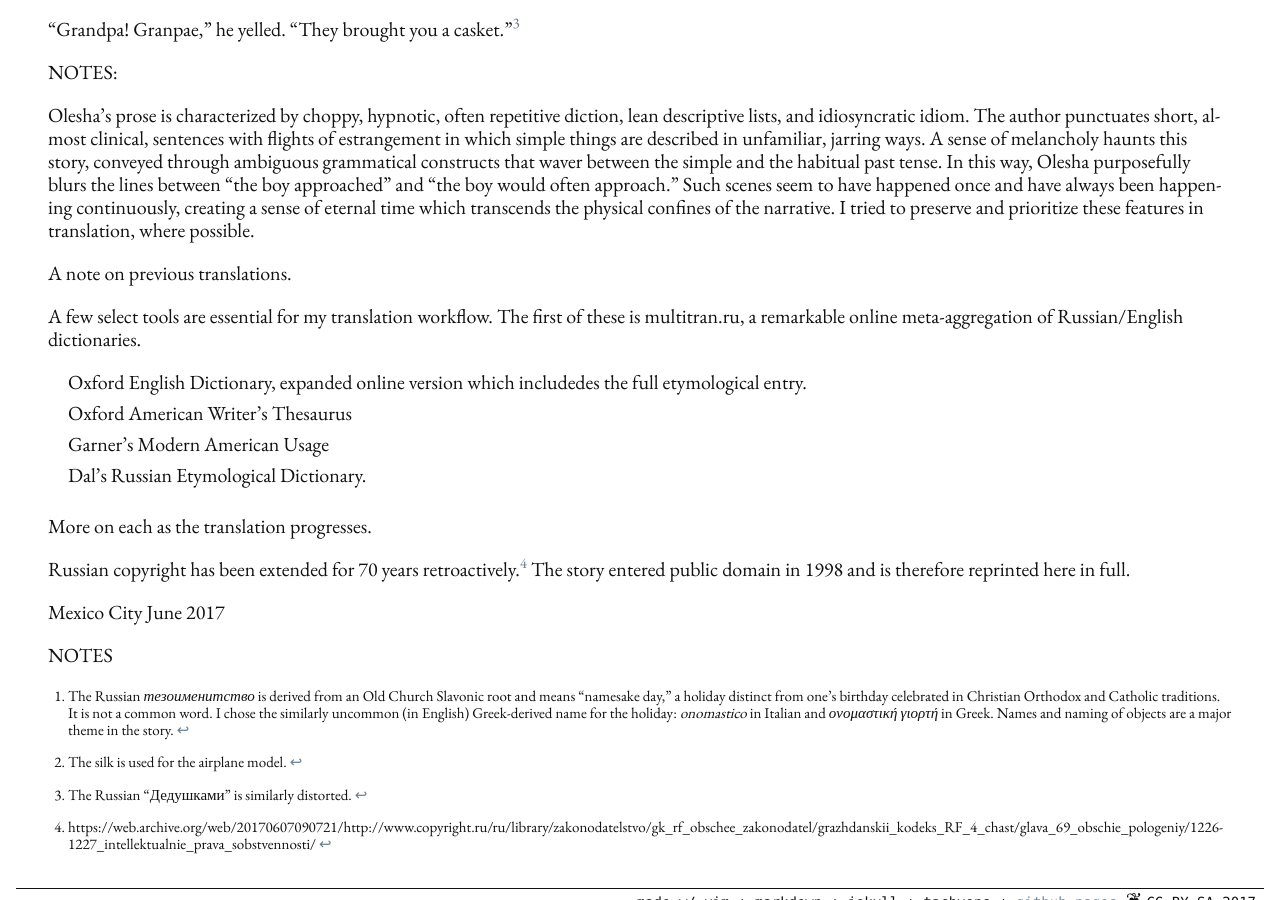
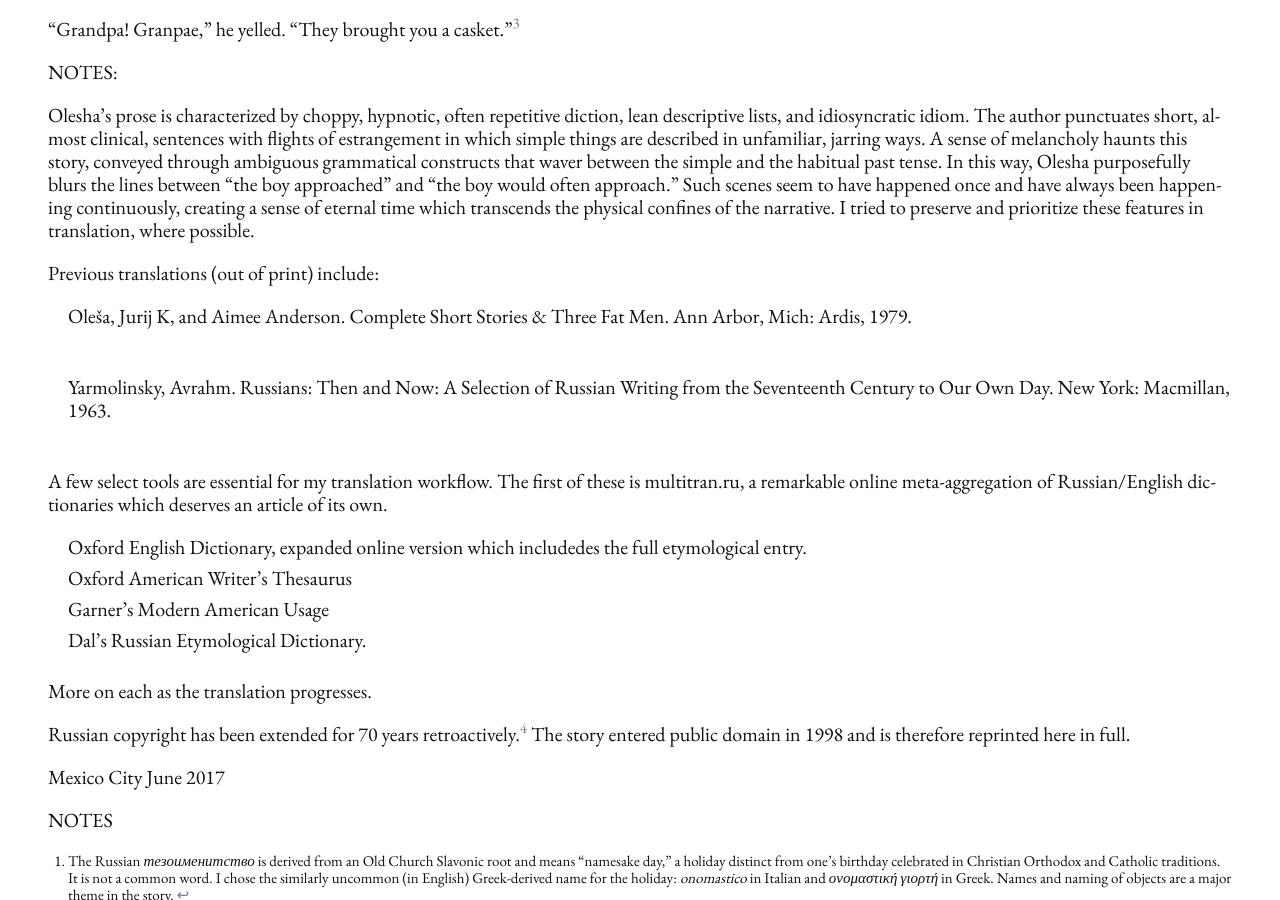
Before and after one commit to denten/denten.github.io, a Jekyll site: the page built from _posts/2017-06-07-liompa.md, in a window 1280 px wide and 900 px high, scrolled down 2316 px. Built offline with Jekyll 4.4.1, drawn with Linux system fonts in a browser that asks for light colours; nearby versions of some CDN libraries; library files that are not in the unit come from our copies.

Commit message:
minor updates to notes

```diff
--- a/_posts/2017-06-07-liompa.md
+++ b/_posts/2017-06-07-liompa.md
@@ -183,11 +183,18 @@ continuously, creating a sense of eternal time which transcends the physical
 confines of the narrative. I tried to preserve and prioritize these features
 in translation, where possible.
 
-A note on previous translations.
+Previous translations (out of print) include:
+
+- Oleša, Jurij K, and Aimee Anderson. Complete Short Stories & Three Fat Men.
+  Ann Arbor, Mich: Ardis, 1979.
+
+- Yarmolinsky, Avrahm. Russians: Then and Now: A Selection of Russian Writing
+  from the Seventeenth Century to Our Own Day. New York: Macmillan, 1963.
+
 
 A few select tools are essential for my translation workflow. The first of
 these is multitran.ru, a remarkable online meta-aggregation of Russian/English
-dictionaries.
+dictionaries which deserves an article of its own.
 
 - Oxford English Dictionary, expanded online version which includedes
   the full etymological entry.
```
